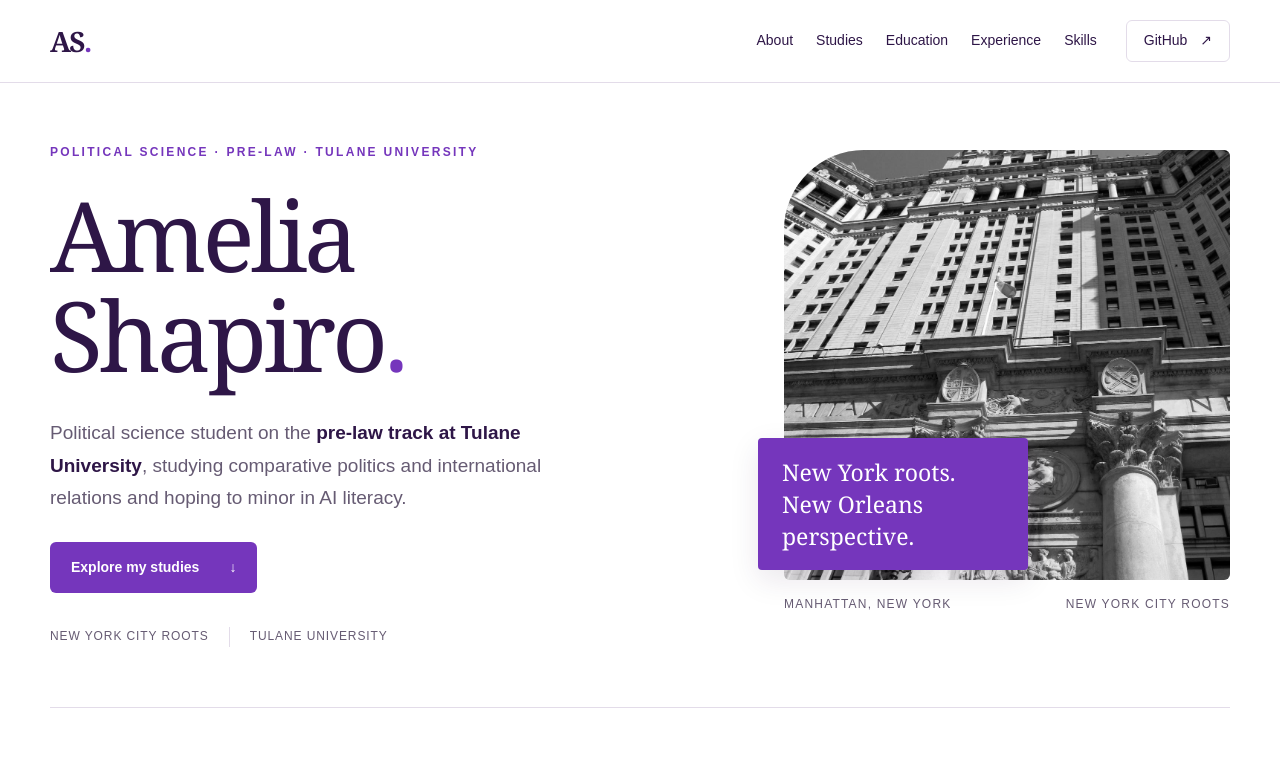
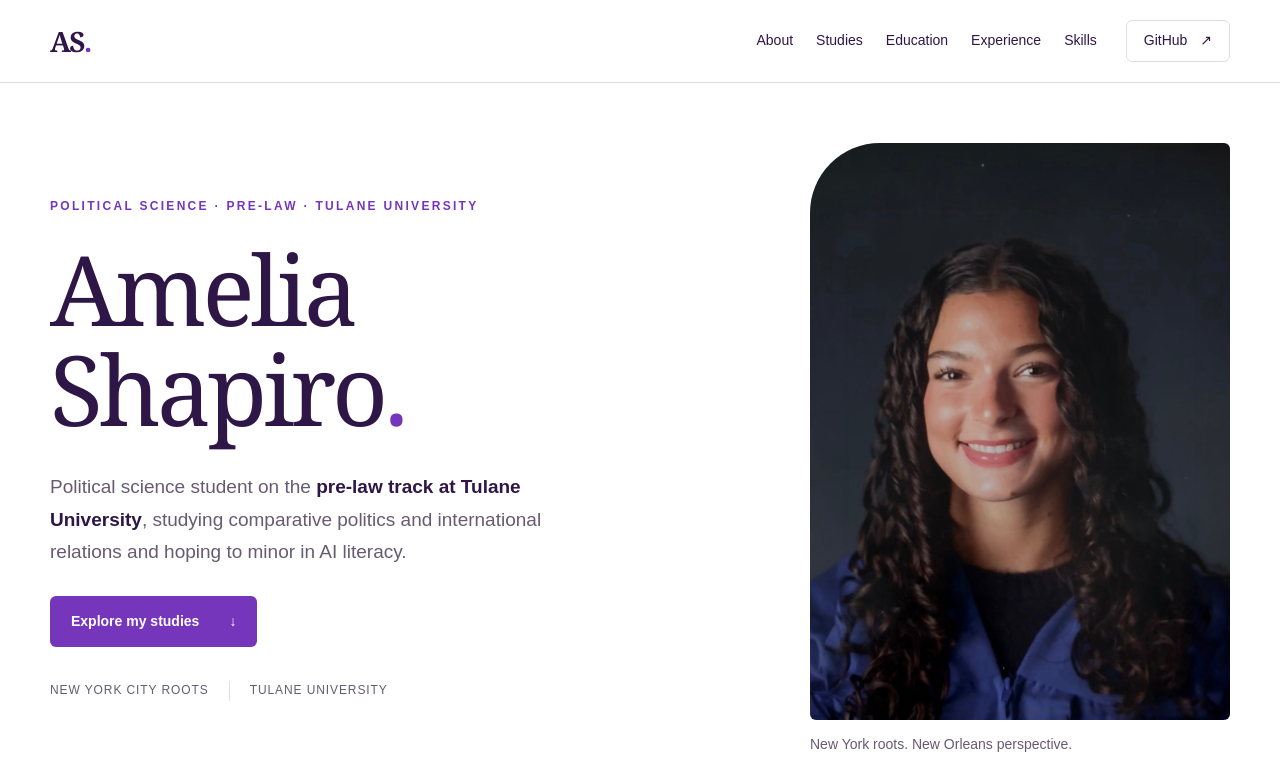
Before and after one commit to ameliashap/Amelia-Shapiro-Professional-Portfolio, a plain HTML site: page dist/index.html in a window 1280 px wide. Shown: the top 767 px of the page. Drawn offline with Linux system fonts and the light colour scheme.

Commit message:
Add Amelia's portrait (September 22, 2026)
Imported saved website development stage. Original source commit: 47a5480c9816c3238c34bb835693e5231a1ead93. Uploaded to GitHub September 23, 2026.

```diff
--- a/dist/index.html
+++ b/dist/index.html
@@ -142,6 +142,12 @@ h1{font-size:clamp(64px,7.6vw,108px);line-height:1.03;letter-spacing:-4px}
 @media(max-width:760px){html{scroll-padding-top:145px}.wrap{width:calc(100% - 40px)}.header-inner{display:block;min-height:0;padding-block:15px 8px}.brand{display:inline-block;font-size:26px}.nav{margin-top:8px;justify-content:space-between;gap:0;flex-wrap:wrap}.nav a{padding:8px 6px;min-height:40px}.nav a:first-child{padding-left:0}.hero{grid-template-columns:1fr;padding-block:40px;gap:32px}.hero h1{font-size:clamp(60px,13vw,86px);letter-spacing:-2px}.hero h1>span{display:inline}.hero h1>span+span:before{content:' '}.hero-intro{font-size:18px}.hero-visual{padding-bottom:0;margin-left:14px}.city-image{height:300px;border-top-left-radius:60px}.location-tag{left:-14px;bottom:50px;font-size:20px;padding:15px 20px}.section{padding-block:44px}.section-grid{grid-template-columns:1fr;gap:20px}.section-label{margin-bottom:15px}.interest-cards{grid-template-columns:1fr}.interest-card{padding:25px}.interest-card h4{font-size:28px}.interest-header h3{font-size:34px}.interest-header p{max-width:none}.experience-heading{font-size:29px;margin-bottom:10px}.closing-inner{gap:22px}.closing h2{font-size:30px}}
 @media(max-width:440px){.nav a{font-size:13px}.hero h1{font-size:clamp(52px,13vw,68px)}.resume-details{padding:18px}.skill-grid{grid-template-columns:1fr;gap:24px}.hero-meta{gap:10px}}
 @media print{.hero-visual{display:none}.hero{display:block}.hero h1{font-size:44px}.section-grid{display:block}.interests,.resume-details{background:white}.interest-cards{display:block}.interest-card{break-inside:avoid;margin-bottom:12px}.resume-details{display:block;border:0;padding:0}.resume-details>summary{display:none}.experience-item{break-inside:avoid}}
+
+    .portrait-visual{padding:0;align-self:center;width:100%;max-width:420px;justify-self:end;margin:0}
+    .portrait-image{display:block;width:100%;height:auto;aspect-ratio:1343 / 1846;object-fit:contain;border-radius:70px 6px 6px 6px;background:var(--pale)}
+    .portrait-caption{font-size:14px;color:var(--muted);padding-top:14px;line-height:1.5}
+    @media(max-width:760px){.portrait-visual{justify-self:center;max-width:340px;margin:0}.portrait-image{border-top-left-radius:48px}}
+    @media print{.portrait-visual{display:none}}
   </style>
 </head>
 <body>
@@ -164,10 +170,9 @@ h1{font-size:clamp(64px,7.6vw,108px);line-height:1.03;letter-spacing:-4px}
         <a class="button" href="#interests">Explore my studies <span aria-hidden="true">↓</span></a>
         <p class="hero-meta"><span>New York City roots</span><span>Tulane University</span></p>
       </div>
-      <figure class="hero-visual" id="city-visual">
-        <img class="city-image" src="manhattan-municipal-building.jpg" width="1200" height="1600" alt="Looking up at the columns and stone façade of the Manhattan Municipal Building" fetchpriority="high">
-        <figcaption class="image-caption"><span>Manhattan, New York</span><span>New York City roots</span></figcaption>
-        <div class="location-tag"><span>New York roots.</span><span>New Orleans perspective.</span></div>
+      <figure class="hero-visual portrait-visual">
+        <img class="portrait-image" src="amelia-shapiro-portrait.jpeg" width="1343" height="1846" alt="Portrait of Amelia Shapiro" fetchpriority="high">
+        <figcaption class="portrait-caption">New York roots. New Orleans perspective.</figcaption>
       </figure>
     </section>
     <section id="about" class="wrap section section-grid" aria-labelledby="about-heading">
@@ -217,6 +222,6 @@ h1{font-size:clamp(64px,7.6vw,108px);line-height:1.03;letter-spacing:-4px}
     </section>
     <section class="closing" aria-labelledby="closing-heading"><div class="wrap closing-inner"><div><p class="eyebrow">Political science · Pre-law · AI literacy interest</p><h2>Learning with purpose.</h2></div><a class="text-link" href="https://github.com/ameliashap">Visit my GitHub profile <span class="arrow" aria-hidden="true">↗</span></a></div></section>
   </main>
-  <footer class="wrap"><div class="footer-inner"><p>© 2026 Amelia Shapiro</p><p id="photo-credit">Photo: <a href="https://commons.wikimedia.org/wiki/File:Municipal_Building_Facade_-_New_York_City.jpg">Momos / Wikimedia Commons</a> · <a href="https://creativecommons.org/licenses/by-sa/3.0/">CC BY-SA 3.0</a><br>Cropped and displayed in grayscale; adaptation under the same license.</p><a href="#main">Back to top ↑</a></div></footer>
+  <footer class="wrap"><div class="footer-inner"><p>© 2026 Amelia Shapiro</p><a href="#main">Back to top ↑</a></div></footer>
 </body>
 </html>
```
Also changed, not shown: README.md, dist/amelia-shapiro-portrait.jpeg (added).
